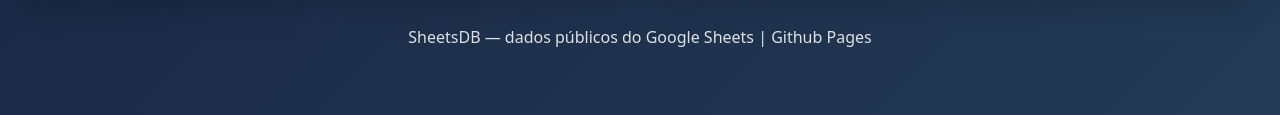
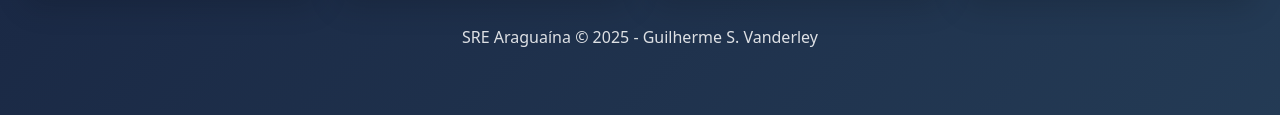
Before and after one commit to eiguilhermesilva/consultarescolas, a plain HTML site: page index.html in a window 1280 px wide. Shown: the part 645-760 px from the top of the page. Drawn offline with nearby package versions, Linux system fonts and the light colour scheme; no server answers.

Commit message:
Update index.html

```diff
--- a/index.html
+++ b/index.html
@@ -117,7 +117,7 @@
     </main>
 
     <footer class="site-footer">
-      <p>SheetsDB — dados públicos do Google Sheets | Github Pages</p>
+      <p>SRE Araguaína © 2025 - Guilherme S. Vanderley</p>
     </footer>
   </div>
 
```
